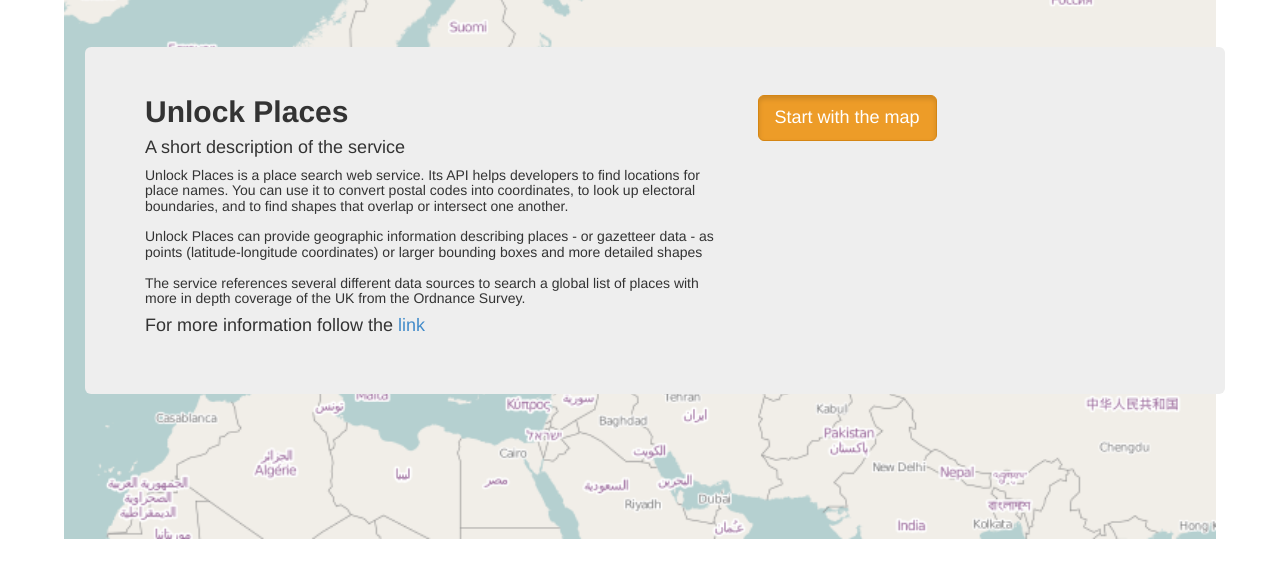
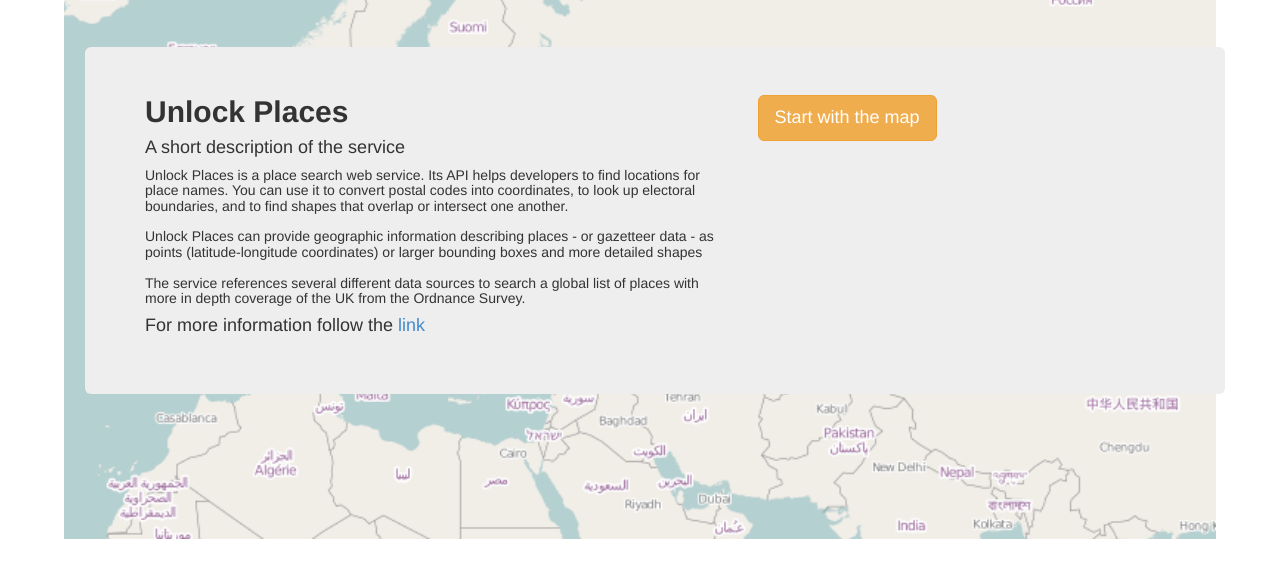
Before and after one commit to jojovla/Web-interface-for--Unlock-Places---EDINA-, a plain HTML site: page about.html in a window 1280 px wide. Shown: the part 53-630 px from the top of the page. Drawn offline with Linux system fonts and the light colour scheme.

Commit message:
minor fixes

```diff
--- a/about.html
+++ b/about.html
@@ -76,7 +76,7 @@
                           <h4>For more information follow the <a href= "http://edina.ac.uk/unlock/places/" >link </a> </h4>
                           </div>
                           <div class="col-md-5 ">
-                          <a href="1_06.7.html" class="btn btn-warning btn-lg active" role="button">Start with the map</a>
+                          <a href="1_06.7.html" class="btn btn-warning btn-lg " role="button">Start with the map</a>
                           </div>
 
              </div>
```
Also changed, not shown: 1_06.7.html (+1 -1 lines), layout_28.6.html (+1 -1 lines), rectangle.png (renamed from rectangular.png).
